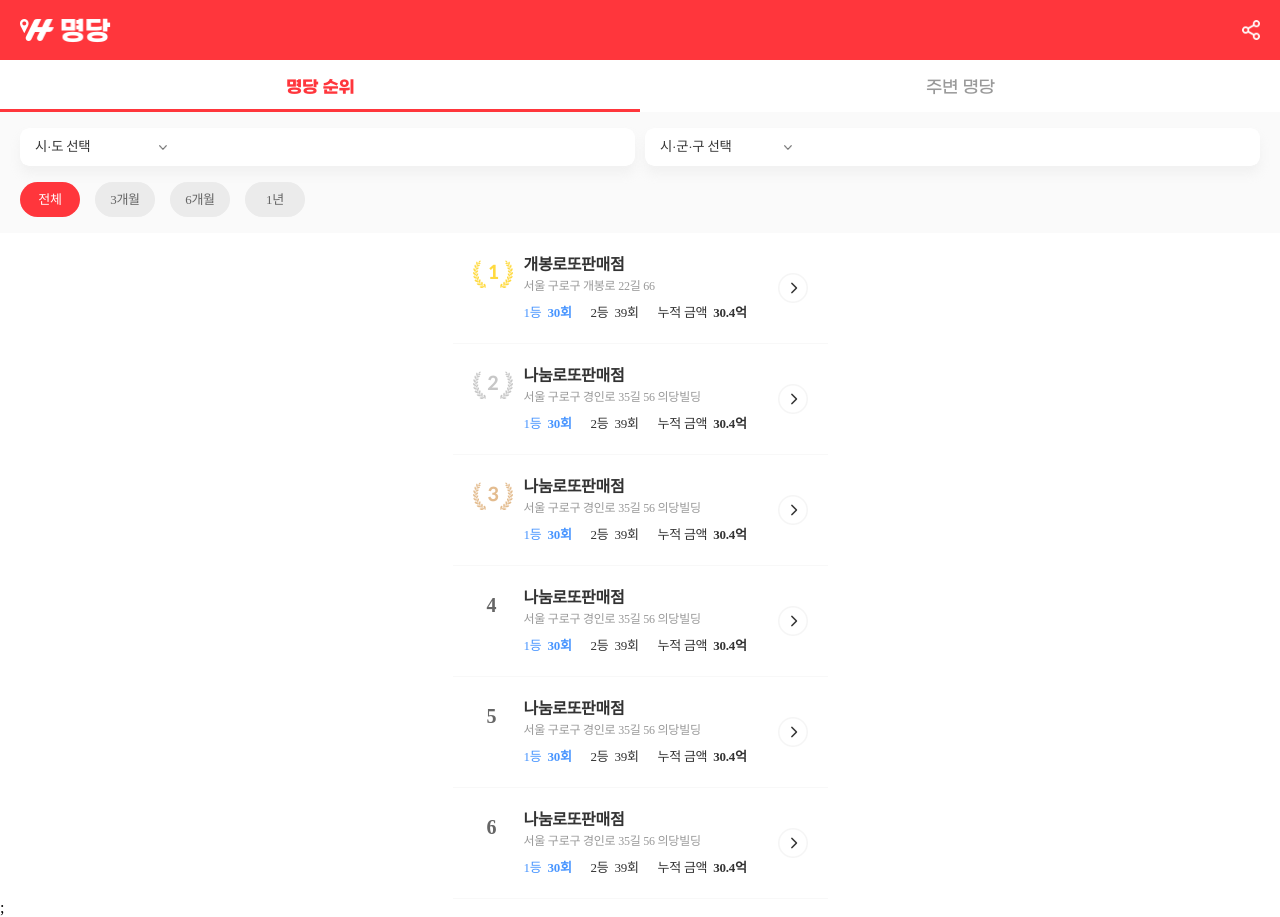
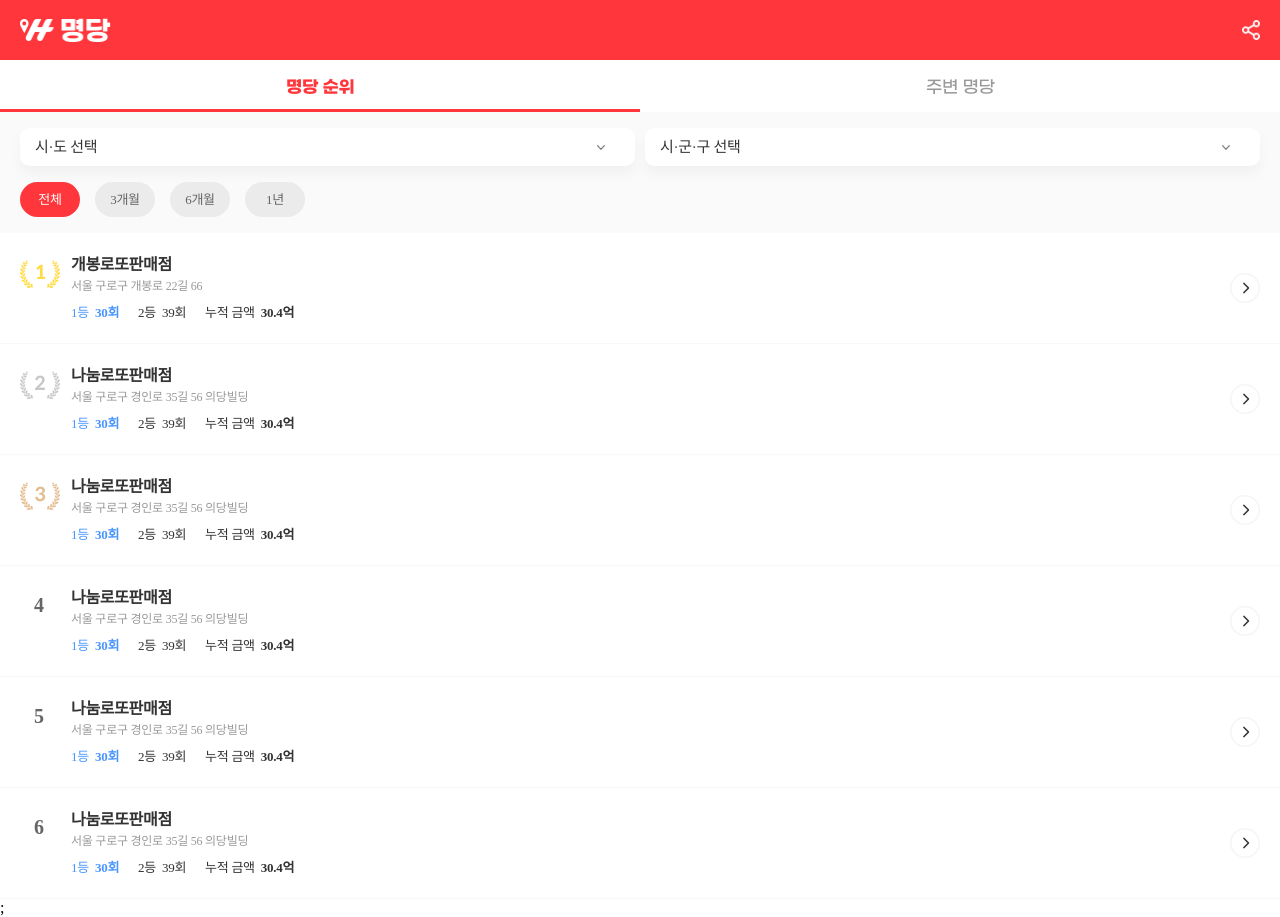
Before and after one commit to Hanminji/myungdang-web, a React (Create React App) app: page / in a window 1280 px wide. Built offline with nearby package versions, Linux system fonts and the light colour scheme; the HTML template or start-up script is replaced by a standard one; a web font is replaced by a local one.

Commit message:
css 수정

```diff
--- a/src/assets/css/App.css
+++ b/src/assets/css/App.css
@@ -15,14 +15,13 @@ select {
   border-radius: 9px;
   opacity: 1;
 
-  font: normal normal normal 13px/19px;
+  font-size: 15px;
   letter-spacing: -0.26px;
   padding:  9px 15px 10px;
   color: #333333;
 
   background-image: url(../img/chevron-up@2x.png);
   background-size: 8px;
-  background-position-x: 139px;
+  background-position-x: 95%;
   background-position-y: 17px;
-
 }
--- a/src/assets/css/Rank.css
+++ b/src/assets/css/Rank.css
@@ -65,7 +65,7 @@
 .store {
   position: relative;
   margin: 0 auto;
-  width: 375px;
+  width: 100%;
   height: 110px;
   opacity: 1;
   border-bottom: 1px #F8F8F8;
@@ -75,7 +75,8 @@
 .rank-img-1 {
   position: absolute;
   top: 24px;
-  left: 20px;
+  margin-left: 20px;
+  /* left: 20px; */
   width: 40px;
   height: 31px;
   background-image: url('../img/ranking1@2x.png');
@@ -86,7 +87,7 @@
 .rank-img-2 {
   position: absolute;
   top: 24px;
-  left: 20px;
+  margin-left: 20px;
   width: 40px;
   height: 31px;
   background-image: url('../img/ranking2@2x.png');
@@ -97,7 +98,7 @@
 .rank-img-2 {
   position: absolute;
   top: 24px;
-  left: 20px;
+  margin-left: 20px;
   width: 40px;
   height: 31px;
   background-image: url('../img/ranking2@2x.png');
@@ -108,7 +109,7 @@
 .rank-img-3 {
   position: absolute;
   top: 24px;
-  left: 20px;
+  margin-left: 20px;
   width: 40px;
   height: 31px;
   background-image: url('../img/ranking3@2x.png');
@@ -119,14 +120,14 @@
 .rank-img {
   position: absolute;
   top: 24px;
-  left: 20px;
+  margin-left: 20px;
   width: 40px;
   height: 31px;
 }
 .rank-text {
   position: absolute;
   top: 25px;
-  left: 33px;
+  margin-left: 33px;
   width: 12px;
   height: 29px;
   text-align: center;
@@ -140,7 +141,7 @@
 .store-name {
   position: absolute;
   top:20px;
-  left:71px;
+  margin-left:71px;
   width: 101px;
   height: 24px;
   text-align: left;
@@ -202,8 +203,9 @@
 }
 .store-modal-btn {
   position: absolute;
+  right: 0;
+  margin-right: 20px;
   top: 40px;
-  left: 325px;
   width: 30px;
   height: 30px;
   background: transparent url('../img/place_more@2x.png') 0% 0% no-repeat padding-box;
```
